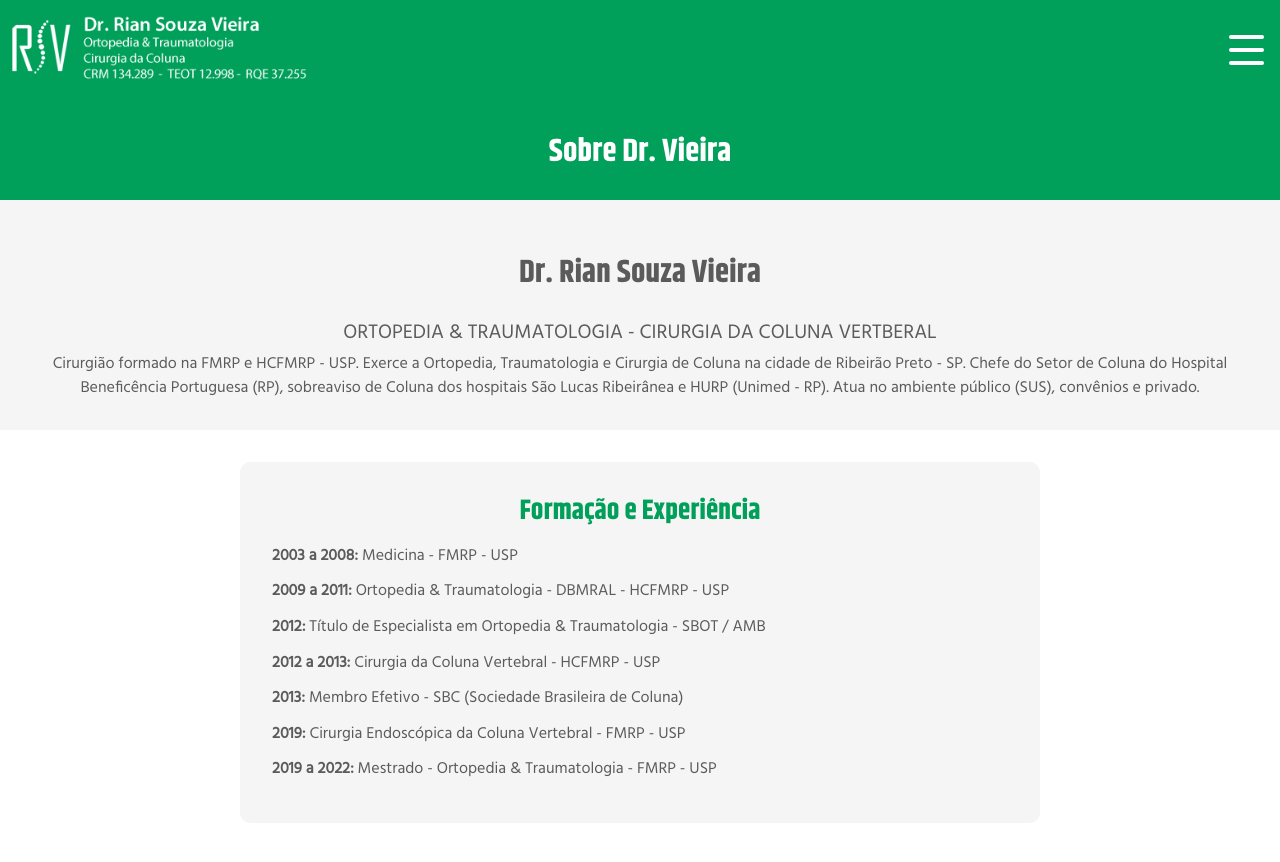
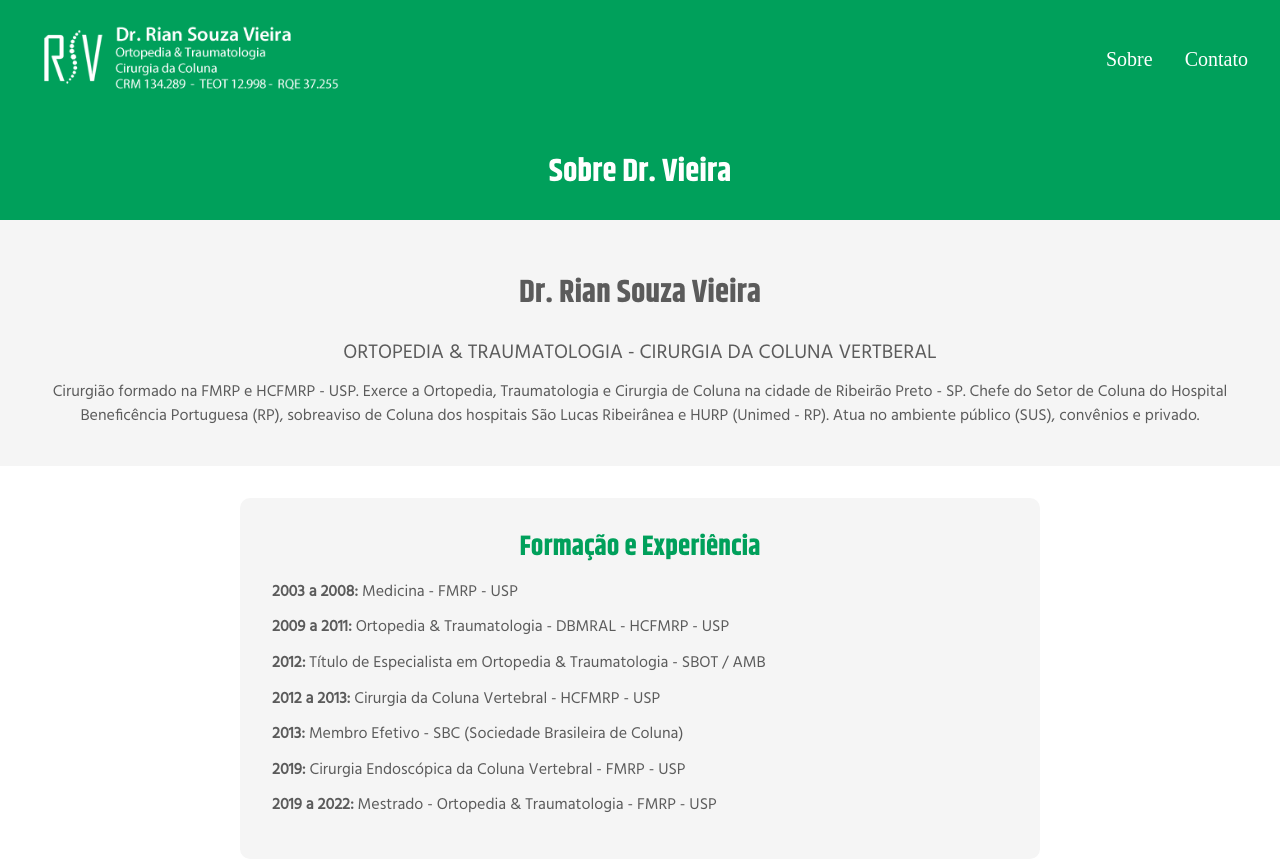
Before and after one commit to zyyon1/idm222-zvm23, a plain HTML site: page about.html in a window 1280 px wide. Shown: the top 862 px of the page. Drawn offline with Linux system fonts and the light colour scheme; a web font is replaced by a local one.

Commit message:
created media queries for mobile and desktop screen sizes.

```diff
--- a/about.html
+++ b/about.html
@@ -11,13 +11,21 @@
     <header>
         <nav class="topbar">
             <div class="header_logo">
-                <img src="images/DrRianVieiraLOGO.png" alt="Logo">
+                <a href="index.html">
+                    <img src="images/DrRianVieiraLOGO.png" alt="Logo">
+                </a>
             </div>
-            <!-- Hamburger Menu -->
+            <!-- Mobile Navigation (Hamburger Menu) -->
             <div class="hamburger-menu" onclick="toggleMenu()">
                 <span></span>
                 <span></span>
                 <span></span>
+            </div>
+
+            <!-- Desktop Navigation Links -->
+            <div class="nav-links">
+                <a href="about.html">Sobre</a>
+                <a href="contact.html">Contato</a>
             </div>
         </nav>
 
--- a/styles.css
+++ b/styles.css
@@ -150,6 +150,7 @@ header {
     font-family: Hind-Regular;
     font-size: 16px;
     padding: 2rem;
+
 }
 
 .dbio-header {
@@ -157,6 +158,9 @@ header {
     font-size: 20px;
 }
 
+.default-bio p{
+    margin: .5rem;
+}
 
 footer {
     background-color: var(--tertiary-color);
@@ -210,7 +214,7 @@ footer {
 
 .mobile-nav a {
     font-family: Hind-Medium;
-    font-size: 24px;
+    font-size: 32px;
     color: white;
     text-decoration: none;
     transition: color 0.3s;
@@ -275,7 +279,7 @@ footer {
 }
 
 .hamburger-menu.active span:nth-child(3) {
-    transform: translateY(-12px) rotate(-45deg);
+    transform: translateY(-13px) rotate(-45deg);
 }
 
 /* === Section: Sobre Dr. Vieira === */
@@ -388,3 +392,56 @@ footer {
 .submit-button:hover {
     background-color: var(--primary-color);
 }
+
+.nav-links {
+    display: none;
+}
+
+/* Tablet (768px - 1024px) */
+@media screen and (min-width: 768px) and (max-width: 1024px) {
+    .header_logo img {
+        width: 250px;
+    }
+
+    .schedule-box {
+        width: 80%;
+    }
+
+    .default-bio {
+        font-size: 18px;
+        padding: 3rem;
+    }
+}
+
+/* Desktop Navigation Adjustments */
+@media screen and (min-width: 1025px) {
+    header {
+        height: 120px; /* Increase header height */
+        padding: 0 2rem;
+    }
+
+    .topbar {
+        justify-content: space-between;
+    }
+
+    .hamburger-menu {
+        display: none; /* Hide the hamburger menu */
+    }
+
+    .topbar .nav-links {
+        display: flex;
+        gap: 2rem; /* Space between links */
+    }
+
+    .nav-links a {
+        font-family: Hind-Medium;
+        font-size: 20px;
+        color: white;
+        text-decoration: none;
+        transition: color 0.3s ease;
+    }
+
+    .nav-links a:hover {
+        color: #d1fae5; /* Light green for hover effect */
+    }
+}
```
Also changed, not shown: contact.html (+10 -2 lines), index.html (+10 -2 lines).
